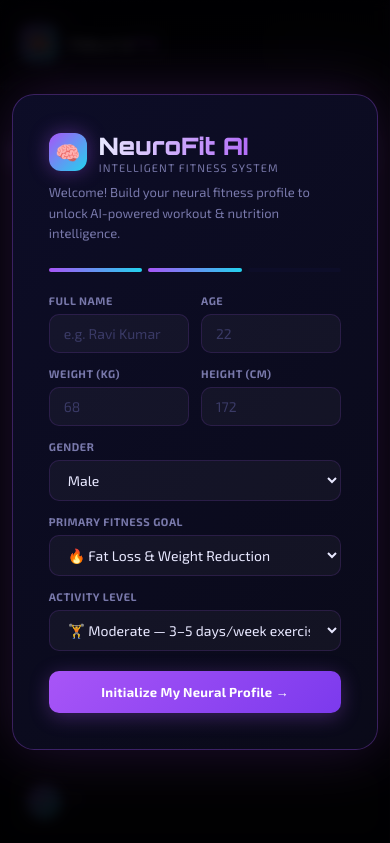
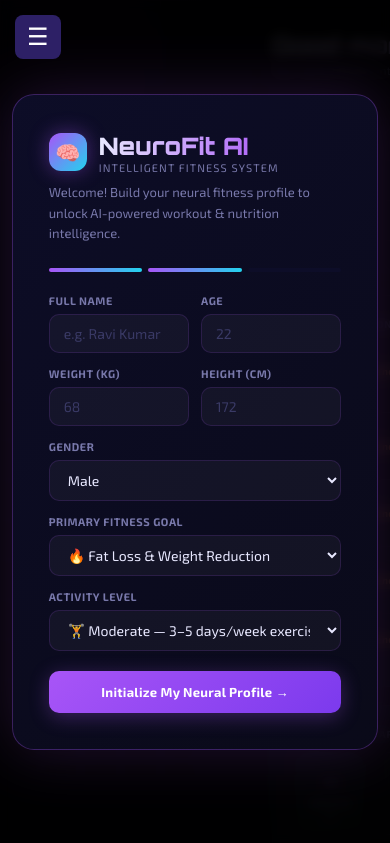
Before and after one commit to AdityaKumar240/neurofit, a website: page index.html in a window 390 px wide. Shown: the top 843 px of the page. Drawn offline with nearby package versions, Linux system fonts and the light colour scheme.

Commit message:
Add files via upload

```diff
--- a/index.html
+++ b/index.html
@@ -367,12 +367,31 @@
   background:linear-gradient(90deg,var(--txt) 0%,var(--pri) 100%);-webkit-background-clip:text;-webkit-text-fill-color:transparent;}
 .topbar p{font-size:12px;color:var(--txt2);margin-top:3px;}
 @media (max-width: 768px) {
-  .app-layout {
-    flex-direction: column !important;
+  #menuBtn {
+    display: block !important;
+    position: fixed;
+    top: 15px;
+    left: 15px;
+    z-index: 9999;
+    background: #2d2066;
+    color: white;
+    border: none;
+    font-size: 24px;
+    padding: 8px 12px;
+    border-radius: 8px;
+    cursor: pointer;
   }
   .sidebar {
-    width: 100% !important;
-    height: auto !important;
+    position: fixed !important;
+    left: -100% !important;
+    top: 0 !important;
+    height: 100vh !important;
+    width: 280px !important;
+    transition: left 0.3s ease !important;
+    z-index: 999 !important;
+  }
+  .sidebar.open {
+    left: 0 !important;
   }
   .main-content {
     width: 100% !important;
@@ -437,6 +456,8 @@
 </div>
 
 <!-- SIDEBAR -->
+<button id="menuBtn" onclick="toggleMenu()"
+style="display:none">☰</button>
 <div class="sidebar">
   <div class="sb-logo">
     <div class="logo-orb">🧠</div>
@@ -1271,6 +1292,10 @@
 }
 
 window.addEventListener('load',init);
+function toggleMenu() {
+  const sidebar = document.querySelector('.sidebar');
+  sidebar.classList.toggle('open');
+}
 </script>
 </body>
 </html>
```
